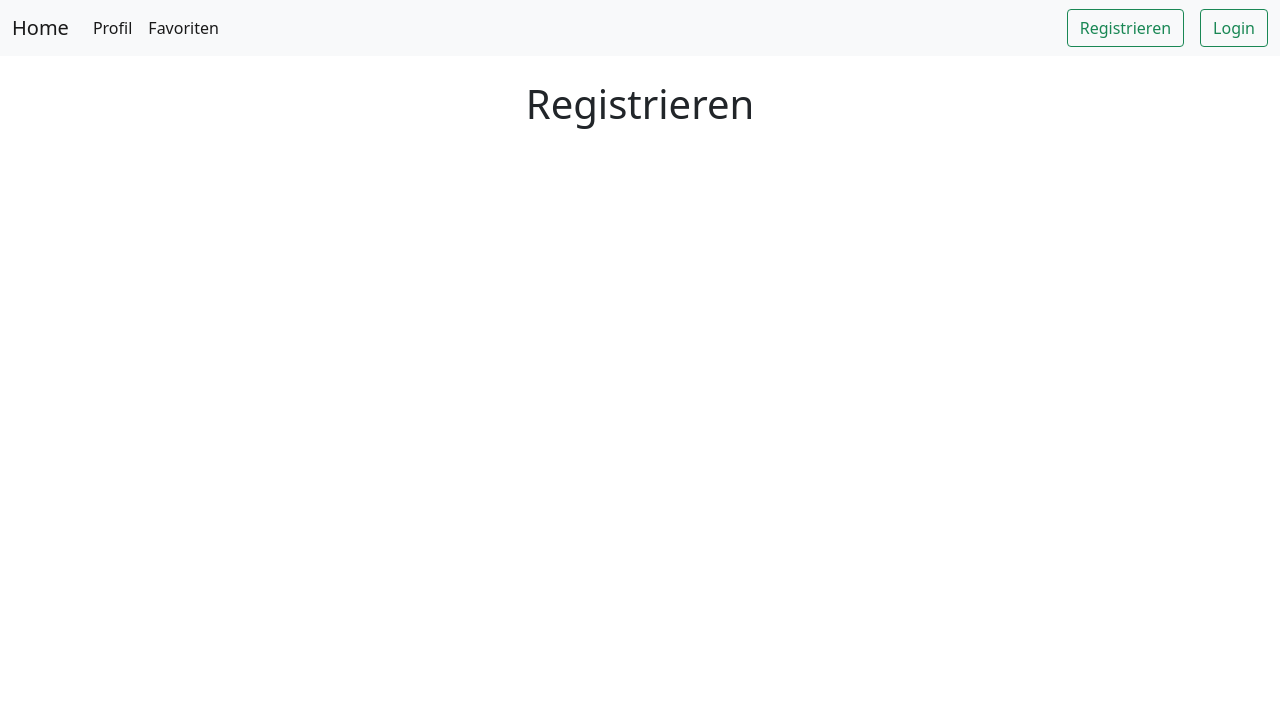
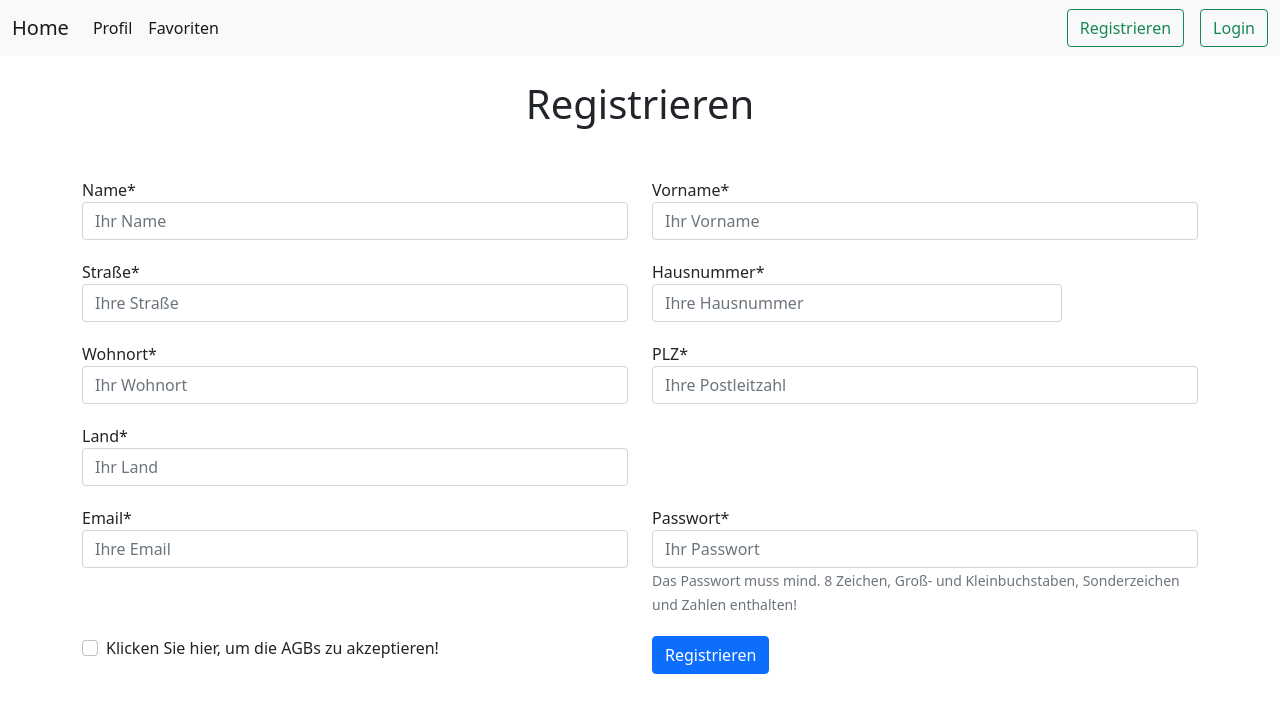
Before and after one commit to TobiasLudwig02/Webprogramierung, a plain HTML site: page html/registrieren.html in a window 1280 px wide. Drawn offline with nearby package versions, Linux system fonts and the light colour scheme.

Commit message:
Added Registrieren

```diff
--- a/css/registrieren.css
+++ b/css/registrieren.css
@@ -3,3 +3,7 @@ h1{
     margin-bottom: 50px;
 
 }
+
+.row{
+    margin-top: 20px
+}
--- a/html/registrieren.html
+++ b/html/registrieren.html
@@ -14,6 +14,8 @@
    <script src="../lib/elaspix_dropdown.js"></script>
    <script src="../lib/elaspix_buttonBusy.js"></script>
    <script src="../lib/elaspix_toast.js"></script>
+   <script src="../lib/elaspix_switch.js"></script>
+
 
 
 
@@ -64,13 +66,40 @@
     <h1>Registrieren</h1>
 
     <div class="container">
-          <div class="row">
-              <div class="col-4" id="suche"></div>
-              <div class="col-4" id="suchebutton"></div>
-              </div>
-          </div>
+        <!-- Erste  Reihe -->
+        <div class="row">
+            <div class="col-6" id="name"></div>
+            <div class="col-6" id="vorname"></div>
+            <!-- <div class="col-4" id="bezahlen"></div> -->
+        </div>
+        <!-- Zweite  Reihe -->
+        <div class="row">
+            <div class="col-6" id="strasse"></div>
+            <div class="col-6" id="hausnr"></div>
+            <!-- <div class="col-4" id="abomodell"></div> -->
+        </div>
+        <!-- Dritte  Reihe -->
+        <div class="row">
+           <div class="col-6" id="wohnort"></div>
+           <div class="col-6" id="postleitzahl"></div>
+        </div>
+          <!-- Vierte  Reihe -->
+        <div class="row">
+            <div class="col-6" id="land"></div>
+        </div>
+             <!-- Fünfte  Reihe -->
+        <div class="row">
+            <div class="col-6" id="email"></div>
+            <div class="col-6" id ="passwort"></div>
+        </div>
+             <!-- Sechste  Reihe -->
+        <div class="row">
+            <div class="col-6" id="agbschalter"></div>
+            <div class="col-6" id="registrierenbutton"></div>
+        <!--<div class="col-4" id=""></div> -->
 
-      </div>
+        </div>
+    </div>
 
     <!-- Option 1: Bootstrap Bundle with Popper -->
     <script src="https://cdn.jsdelivr.net/npm/bootstrap@5.0.2/dist/js/bootstrap.bundle.min.js" integrity="sha384-MrcW6ZMFYlzcLA8Nl+NtUVF0sA7MsXsP1UyJoMp4YLEuNSfAP+JcXn/tWtIaxVXM" crossorigin="anonymous"></script>
--- a/js/registrieren.js
+++ b/js/registrieren.js
@@ -0,0 +1,230 @@
+//Name-Input
+$(function () {
+    Name = createInputText({
+        "parent": $("#name"),
+        "id":"name",
+        "labelText":"Name*",
+        "inputPlaceholder":"Ihr Name",
+        //"hintText":"Ein Hinweistext, der etwas länger sein kann.",
+        "width":"100%"
+    });
+
+});
+
+//Vorname-Input
+$(function () {
+    Vorname = createInputText({
+        "parent": $("#vorname"),
+        "id":"vorname",
+        "labelText":"Vorname*",
+        "inputPlaceholder":"Ihr Vorname",
+        //"hintText":"Ein Hinweistext, der etwas länger sein kann.",
+        "width":"100%"
+    });
+
+});
+
+//Straße-Input
+$(function () {
+    Strasse = createInputText({
+        "parent": $("#strasse"),
+        "id":"strasse",
+        "labelText":"Straße*",
+        "inputPlaceholder":"Ihre Straße",
+        //"hintText":"Ein Hinweistext, der etwas länger sein kann.",
+        "width":"100%"
+    });
+
+});
+
+//Hausnummer-Input
+$(function () {
+    Hausnr = createInputText({
+        "parent": $("#hausnr"),
+        "id":"hausnr",
+        "labelText":"Hausnummer*",
+        "inputPlaceholder":"Ihre Hausnummer",
+        //"hintText":"Ein Hinweistext, der etwas länger sein kann.",
+        "width":"75%"
+    });
+
+});
+
+//Ort-Input
+$(function () {
+    Wohnort = createInputText({
+        "parent": $("#wohnort"),
+        "id":"wohnort",
+        "labelText":"Wohnort*",
+        "inputPlaceholder":"Ihr Wohnort",
+        //"hintText":"Ein Hinweistext, der etwas länger sein kann.",
+        "width":"100%"
+    });
+
+});
+
+//Postleitzahl-Input
+$(function () {
+    Postleitzahl = createInputText({
+        "parent": $("#postleitzahl"),
+        "id":"postleitzahl",
+        "labelText":"PLZ*",
+        "inputPlaceholder":"Ihre Postleitzahl",
+        //"hintText":"Ein Hinweistext, der etwas länger sein kann.",
+        "width":"100%"
+    });
+
+});
+
+//Land-Input
+$(function () {
+    Land = createInputText({
+        "parent": $("#land"),
+        "id":"land",
+        "labelText":"Land*",
+        "inputPlaceholder":"Ihr Land",
+        //"hintText":"Ein Hinweistext, der etwas länger sein kann.",
+        "width":"100%"
+    });
+
+});
+
+//Email-Input
+$(function () {
+    Email = createInputText({
+        "parent": $("#email"),
+        "id":"email",
+        "labelText":"Email*",
+        "inputPlaceholder":"Ihre Email",
+        //"hintText":"Ein Hinweistext, der etwas länger sein kann.",
+        "width":"100%"
+    });
+
+});
+
+//Passwort-Input
+$(function () {
+    Passwort = createInputText({
+        "parent": $("#passwort"),
+        "id":"passwort",
+        "labelText":"Passwort*",
+        "inputPlaceholder":"Ihr Passwort",
+        "hintText":"Das Passwort muss mind. 8 Zeichen, Groß- und Kleinbuchstaben, Sonderzeichen und Zahlen enthalten!",
+        "width":"100%"
+    });
+
+});
+
+//AGB-Schalter
+$(function () {
+    AGBSchalter = createSwitch({
+                "parent": $("#agbschalter"),
+                "id": "agbschalter",
+                "isclicked": "Die AGBs wurden akzeptiert!",
+                "notclicked": "Klicken Sie hier, um die AGBs zu akzeptieren!",
+                "forceMobile": false,
+                "isCheckbox": true
+            });
+
+});
+
+//Registrierenbutton
+$(function () {
+    Registrierenbutton = createButtonBusy({
+        "parent": $("#registrierenbutton"),
+        "title":"Registrieren",
+        "cssClass": "btn-primary",
+        "onClick": onButtonClick
+    });
+});
+
+function onButtonClick()
+    {
+        //Checken, ob alles ausgefüllt wurde
+        i = 0
+        if (Name.getValue() == "")
+        {
+            Name.setHintText('Geben Sie Ihren Namen ein!')
+        } else {
+            i = i + 1
+            Name.setHintText('')
+        }
+
+        if (Vorname.getValue() == "")
+        {
+            Vorname.setHintText('Geben Sie Ihren Vornamen ein!')
+        } else {
+            i = i + 1
+            Vorname.setHintText('')}
+
+        if (Strasse.getValue() == "")
+        {
+            Strasse.setHintText('Geben Sie Ihre Straße ein!')
+        } else {
+            i = i + 1
+            Strasse.setHintText('')
+        }
+
+        if (Hausnr.getValue() == "")
+        {
+            Hausnr.setHintText('Geben Sie Ihre Hausnummer ein!')
+        } else {
+            i = i + 1
+            Hausnr.setHintText('')
+        }
+
+        if (Wohnort.getValue() == 0)
+        {
+            Wohnort.setHintText('Geben Sie Ihren Wohnort ein!')
+        } else {
+            i = i + 1
+            Wohnort.setHintText('')
+        }
+
+        if (Postleitzahl.getValue() == "")
+        {
+            Postleitzahl.setHintText('Geben Sie Ihre Postleitzahl ein!')
+        } else {
+            i = i + 1
+            Postleitzahl.setHintText('')
+        }
+
+        if (Land.getValue() == "")
+        {
+            Land.setHintText('Geben Sie Ihr Land ein!')
+        } else {
+            i = i + 1
+            Land.setHintText('')
+        }
+
+        let email = Email.getValue()
+        if (email == "")
+        {
+            Email.setHintText('Das Feld ist leer. Bitte geben Sie Ihre Emailadresse ein!')
+        } else if (email.indexOf("@") == -1)
+        {
+            Email.setHintText('Es wurde keine gültige Email eingetragen! Bitte geben Sie eine Emailadresse mit "@" ein!')
+        }
+        else {
+            Email.setHintText('')
+            i = i + 1
+        }
+
+        let password = Passwort.getValue()
+        if (password.length > 7 && password.match(/[a-z]/) && password.match(/[A-Z]/) && password.match(/[^a-zA-Z\d]/) && password.match(/\d/)) // Überprüfen ob Sonderzeichen
+        {
+            Passwort.setHintText('')
+            i = i + 1
+        }
+        else {
+            Passwort.setHintText('Geben Sie ein Passwort ein! Das Passwort muss mind. 8 Zeichen, Groß- und Kleinbuchstaben, Sonderzeichen und Zahlen enthalten!')
+            Passwort.setHintClass("text-danger")
+        }
+
+        //Wenn alles korrekt ausgefüllt wurde => Weiterleitung auf die Login Page
+        if (AGBSchalter.isChecked() == true && i == 9)
+        {
+            window.open("login.html", '_blank').focus();
+            window.close()
+        }
+    }
```
